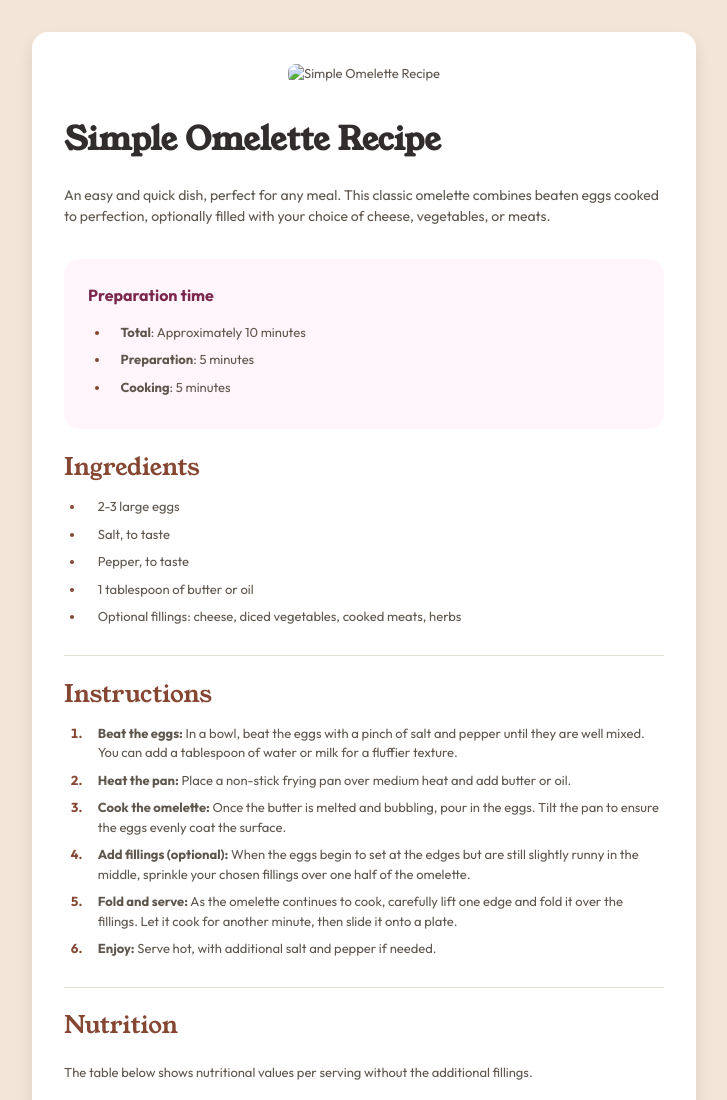
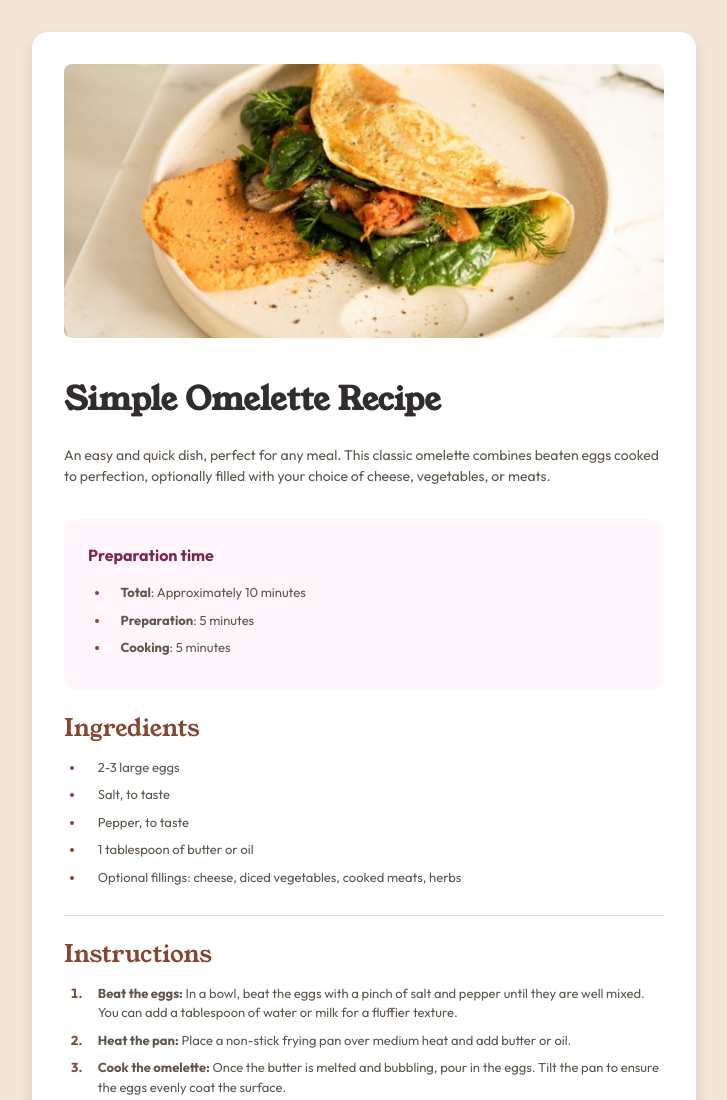
Before and after one commit to pritxxh/recipe-page-main, a plain HTML site: page index.html in a window 1280 px wide. Shown: the top 1100 px of the page, without its empty margins (276-1003 px from the left). Drawn offline with Linux system fonts and the light colour scheme.

Commit message:
Update index.html

```diff
--- a/index.html
+++ b/index.html
@@ -5,7 +5,7 @@
   <meta charset="UTF-8">
   <meta name="viewport" content="width=device-width, initial-scale=1.0">
   <title>Frontend Mentor | Recipe page</title>
-  <link rel="icon" type="image/png" href="assets/images/favicon-32x32.png"/>
+  <link rel="icon" type="image/png" href="favicon-32x32.png"/>
   <link rel="preconnect" href="https://fonts.googleapis.com">
   <link rel="preconnect" href="https://fonts.gstatic.com" crossorigin>
   <link href="https://fonts.googleapis.com/css2?family=Outfit:wght@400;600;700&family=Young+Serif&display=swap"
@@ -183,7 +183,7 @@
 <body>
   <div class="container">
     <div class="image-container">
-      <img src="assets/images/image-omelette.jpeg" alt="Simple Omelette Recipe" class="recipe-image"/>
+      <img src="image-omelette.jpeg" alt="Simple Omelette Recipe" class="recipe-image"/>
     </div>
     <h1>Simple Omelette Recipe</h1>
     <p class="metadata">An easy and quick dish, perfect for any meal. This classic omelette combines beaten eggs cooked
```
